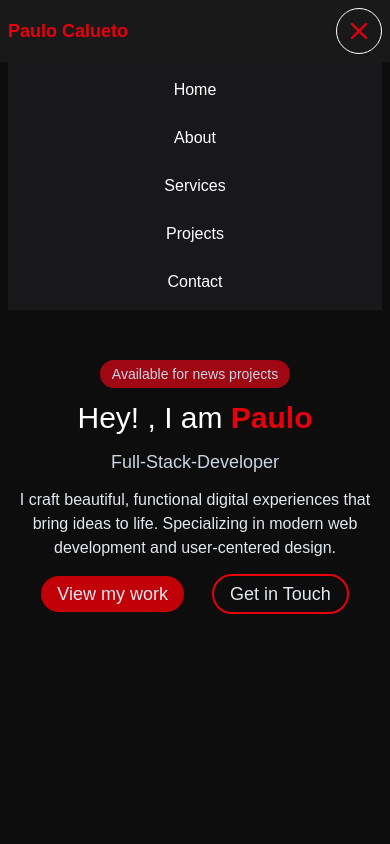
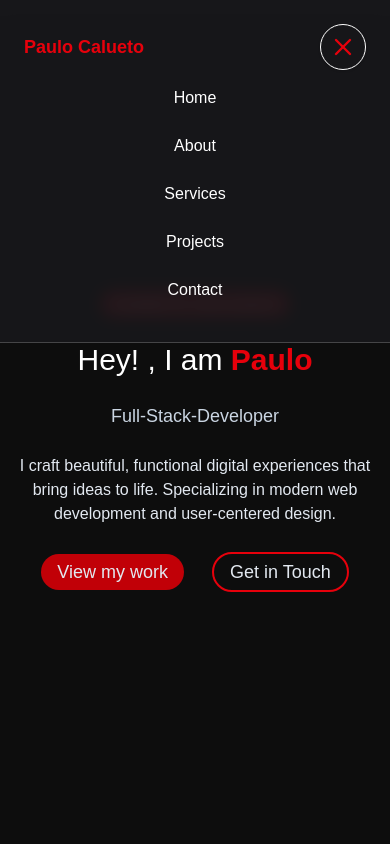
Before and after one commit to Calueto00/PortfolioWeb, a React (Vite) app: page / in a window 390 px wide. Both pictures are taken after a click on the button "Toggle menu". Shown: the top 844 px of the page. Built offline with nearby package versions, Linux system fonts and the light colour scheme.

Commit message:
heroSection and Header

```diff
--- a/src/componentes/Header.jsx
+++ b/src/componentes/Header.jsx
@@ -28,7 +28,7 @@ export default function Header() {
 
             {/* mobile version */}
             {size < 767 &&
-            <nav className="relative">
+            <nav className="fixed w-full z-20 top-0 left-0 right-0 p-6 border-b border-white/20 bg-zinc-900/90 backdrop-blur-sm">
                 <div className="flex items-center justify-between">
                     <h1 className="font-bold text-lg text-red-600">Paulo Calueto</h1>
                     <button
@@ -53,7 +53,7 @@ export default function Header() {
                 </div>
 
                 {
-                    menuOpen && <ul className="flex flex-col p-2 items-center space-y-2 absolute w-full z-10 top-12 mt-1.5 bg-zinc-900">
+                    menuOpen && <ul className="flex flex-col p-2 items-center space-y-2 w-full">
                     { links?.map(link => (
                         <li
                         className="cursor-pointer font-medium hover:bg-red-900 delay-150 rounded-lg duration-300 transition-ease-in-out transform w-full text-center p-2"
--- a/src/componentes/HeroSection.jsx
+++ b/src/componentes/HeroSection.jsx
@@ -2,7 +2,7 @@ export default function HeroSection() {
 
     return (
         <section className="md:h-147 h-screen bg-black/95">
-            <div className="lg:max-w-5xl mx-auto h-full flex flex-col items-center md:p-0 p-4 justify-center space-y-3 md:space-y-6">
+            <div className="lg:max-w-5xl mx-auto h-full flex flex-col items-center md:p-0 p-4 justify-center space-y-6 md:space-y-6">
                 <span className="text-slate-300 bg-red-800 rounded-full p-1 px-3 md:text-md text-sm">Available for news projects</span>
                 <h1 className="text-white md:text-6xl text-3xl">Hey! , I am <span className="text-red-600 font-bold">Paulo</span></h1>
                 <h3 className="text-slate-300 md:text-3xl text-lg">Full-Stack-Developer</h3>
```
